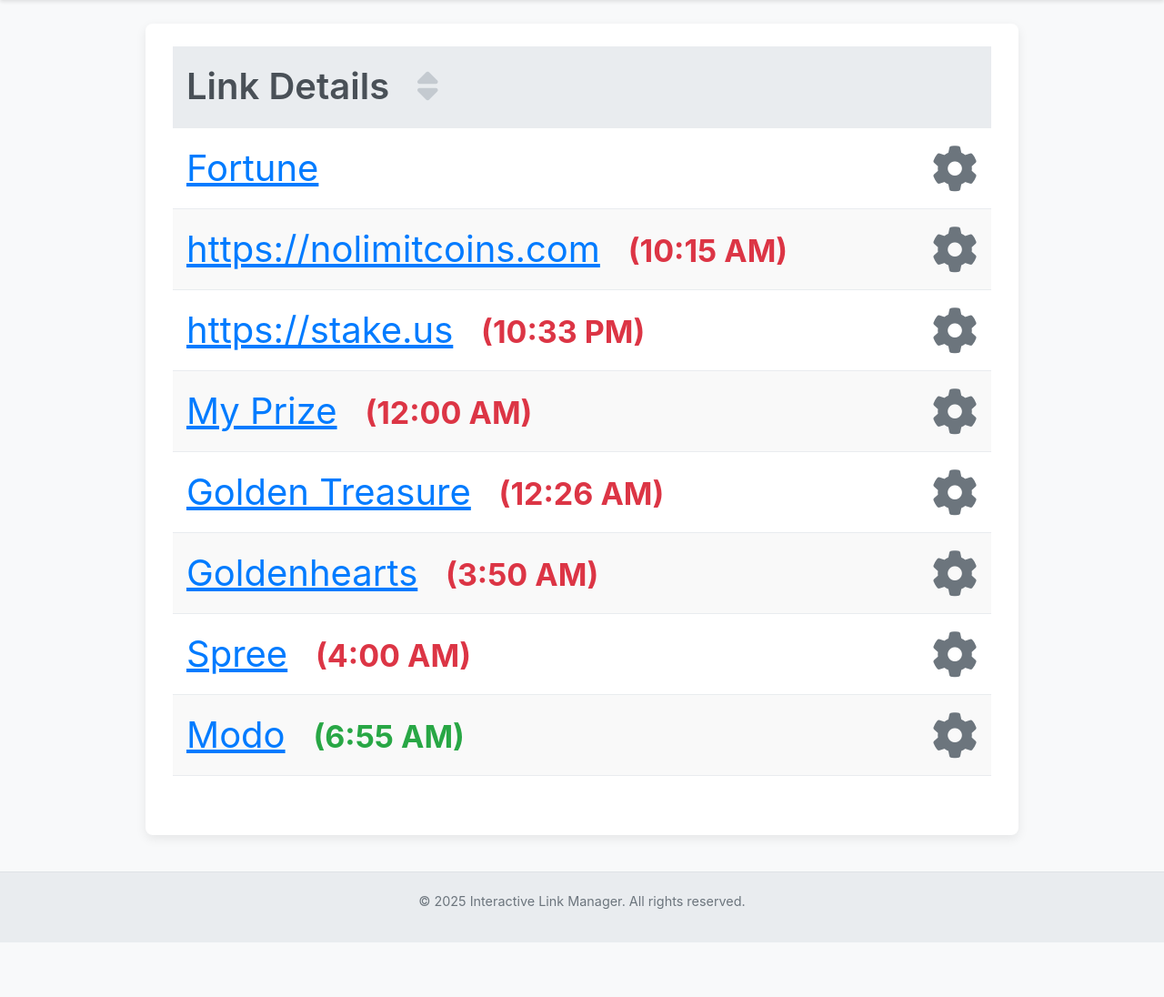
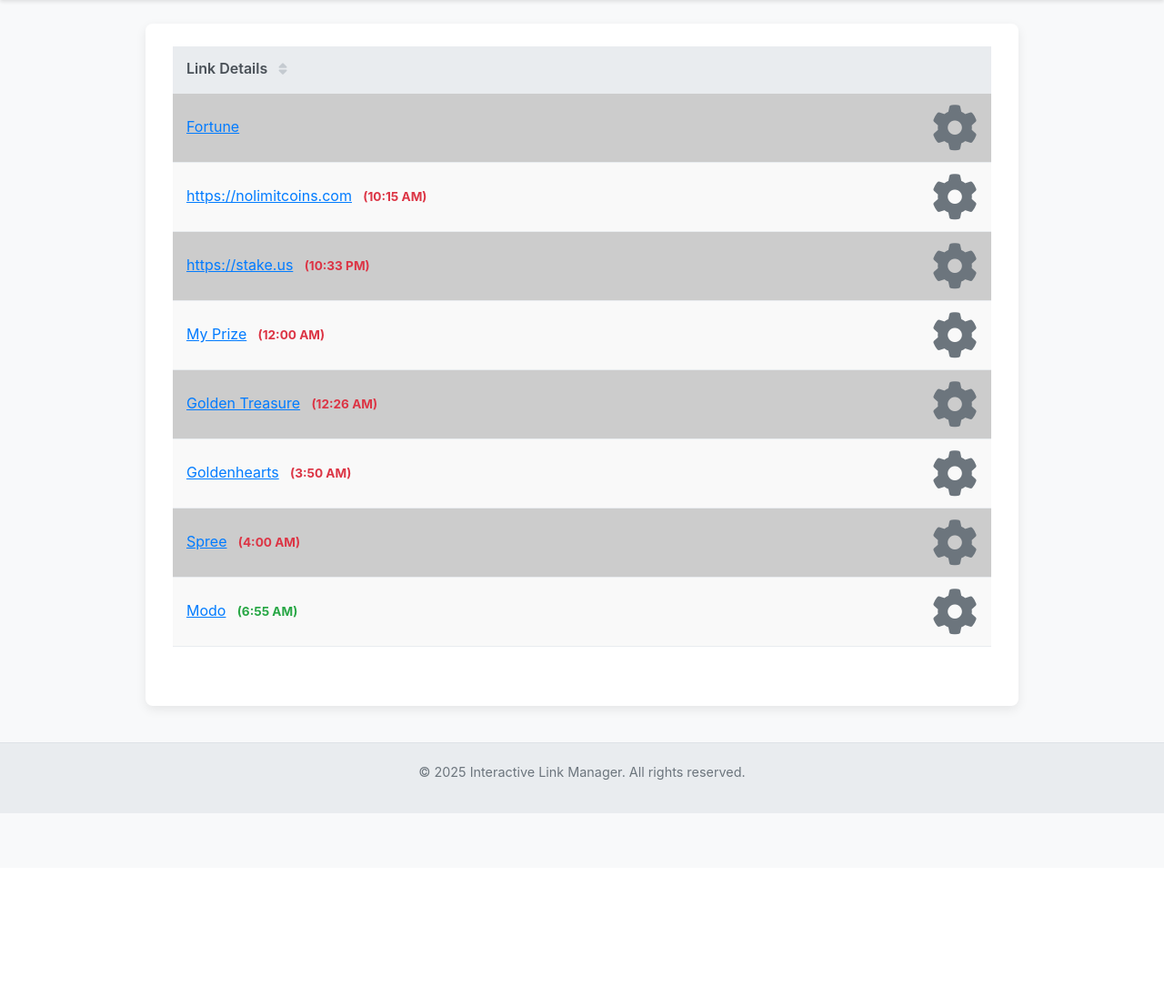
Before and after one commit to tahp/LinkManager, a Flask app: page / in a window 1280 px wide. Shown: the part 74-1170 px from the top of the page at 91% size. After the commit the page ends 968 px from the top, so only its background shows below. Run offline with Flask 3, Linux system fonts and the light colour scheme.

Commit message:
Update style.css

```diff
--- a/static/style.css
+++ b/static/style.css
@@ -263,15 +263,15 @@ button i, .button i { margin-right: 0.5em; }
 }
 table {
     width: 100%;
-    font-size: 2.5rem;
     overflow: hidden;
     text-overflow: ellipses;
     margin-bottom: 1.5rem;
     border-collapse: collapse;
-    background-color: #fff;
+    background-color: #ccc;
 }
 table:not(.responsive-card-table) {
     border-radius: 6px;
+    font-size:50px;
     overflow: hidden;
     box-shadow: 0 2px 8px rgba(0,0,0,0.05);
 }
```
